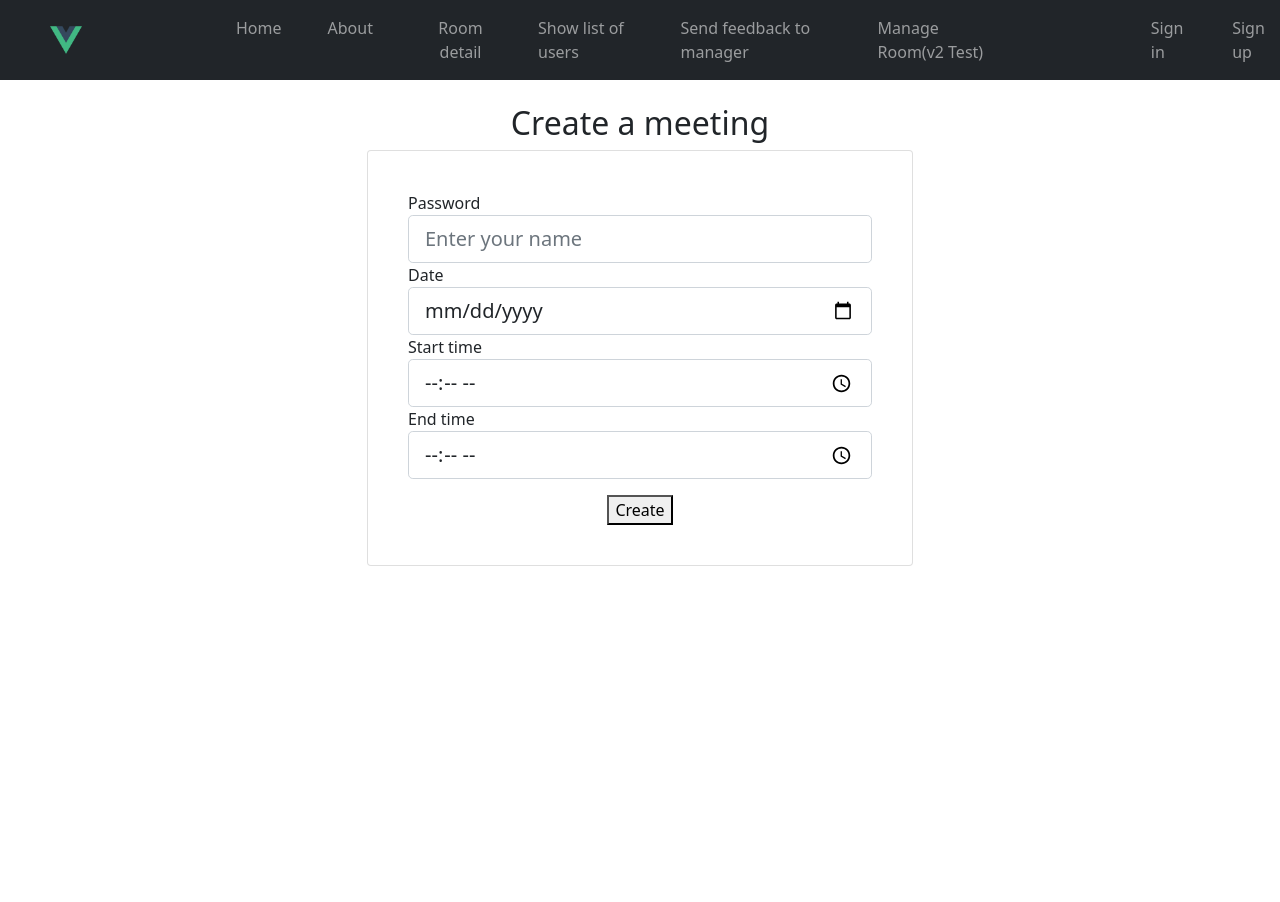
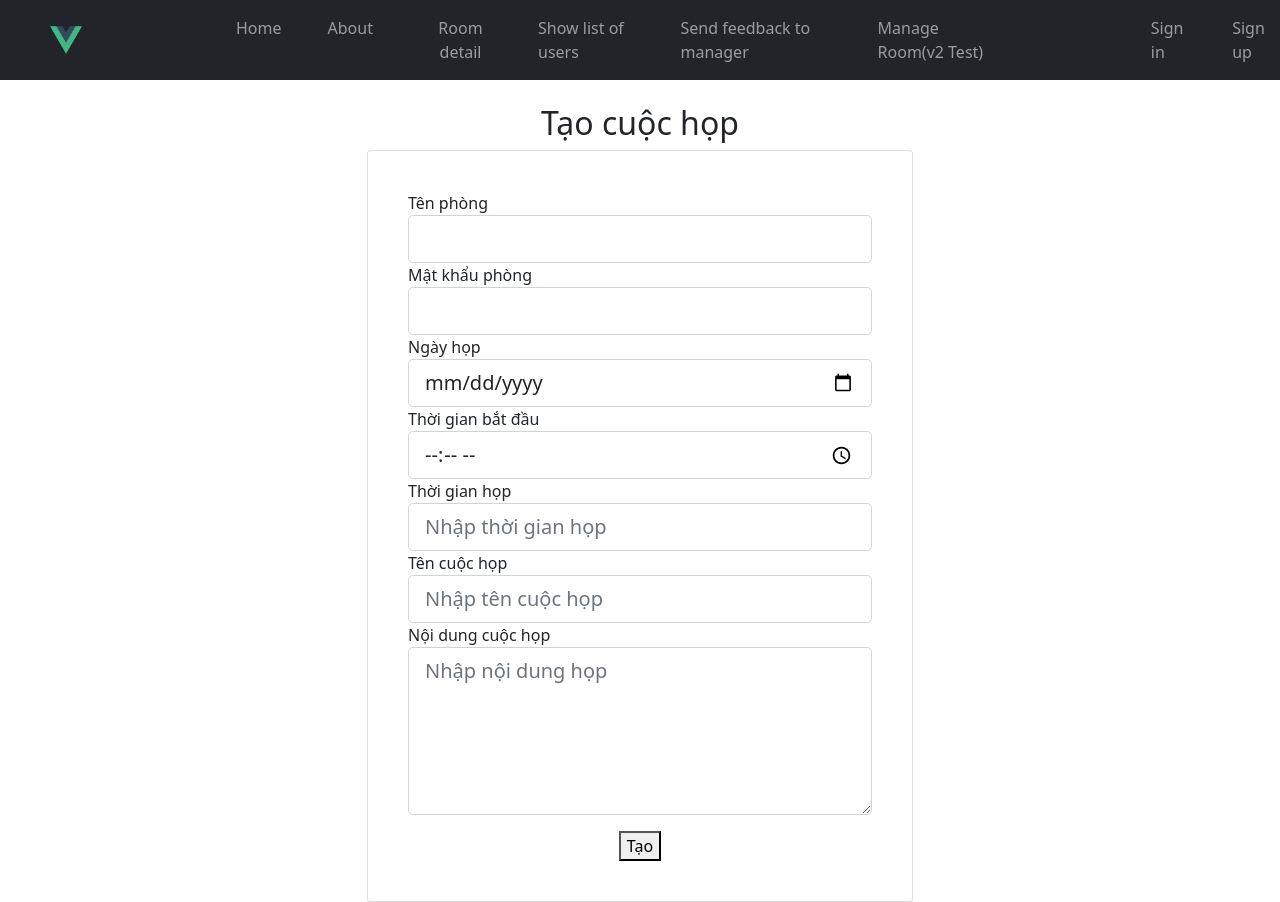
Before and after one commit to idiosyncrasy00/Group2Proj, a Vue app in the folder client/: page /createMeeting in a window 1280 px wide. Before the commit the page ends 800 px from the top, so only its background shows below. Built offline with nearby package versions, Linux system fonts and the light colour scheme; no server answers; sample sign-in values are in the browser's storage.

Commit message:
Update create Meeting form

```diff
--- a/client/src/views/Room.vue
+++ b/client/src/views/Room.vue
@@ -14,7 +14,7 @@
             <!-- BEGIN SEARCH INPUT -->
 
             <div class="input-group">
-              <input type="text" class="form-control" placeholder="Room Name" v-model="searchValues.roomName">
+              <input type="text" class="form-control" placeholder="Danh sách phòng" v-model="searchValues.roomName">
               <span class="input-group-btn">
 
               </span>
@@ -33,18 +33,17 @@
               <table class="table table-hover">
                 <tbody>
                 <tr v-for="room in searchRooms"
-									:key="room.ID">
+									:key="room.roomName">
                   <td class="image"><img src="../assets/logo.png" alt=""></td>
                   <td class="product">
                     <strong>{{room.roomName}}</strong>
-                    <br>Thể tích:{{room.capacity}}
+                    <br>Sức chứa: {{room.capacity}} người
                     <br>Trang thiết bị:{{room.facilities}}
                     <br>Trạng thái:{{room.status}}
-                    <br>{{searchValues.roomName}}
                   </td>
                   <span class="input-group-btn">
                   <button class="btn btn-primary" type="button" v-if="room.status != 'Bảo trì'" >
-                    <router-link to="/createMeeting">
+											<router-link :to="{ name: 'createMeeting', params: {id: room.roomName} }">
 															<h5 class="card-title text-center text-dark">
 																Đặt phòng
 															</h5>
@@ -71,7 +70,7 @@
 </template>
 
 <script>
-import axios from "axios";
+//import axios from "axios";
 export default {
   name: "room",
   components: {},
@@ -83,7 +82,7 @@ export default {
       },
       rooms: [
         { id: 1, roomName:"Phong A",capacity: 11,facilities:"Có đồ A,B,C", status: "Bảo trì" },
-				{ id: 2, roomName:"Nha bep",capacity: 13,facilities:"Có đồ A,B,C", status: "Bảo trì" },
+				{ id: 2, roomName:"Nha bep",capacity: 13,facilities:"Có đồ A,B,C", status: "Bình thường" },
         { id: 4, roomName:"Phong V",capacity: 12,facilities:"Có đồ A,B,C", status: "Bình thường" },
       ],
     };
@@ -103,7 +102,7 @@ export default {
     },
   },
 
-  async created() {
+  /*async created() {
     axios
       .get("/api/rooms/list", {
         headers: {
@@ -118,7 +117,7 @@ export default {
       .catch((err) => {
         console.log(err);
       });
-  },
+  },*/
 };
 </script>
 
--- a/client/src/views/createMeeting.vue
+++ b/client/src/views/createMeeting.vue
@@ -5,7 +5,7 @@
 					<div class="d-table-cell align-middle">
 
 						<div class="text-center mt-4">
-							<h1 class="h2">Create a meeting</h1>
+							<h1 class="h2">Tạo cuộc họp</h1>
 
 						</div>
 
@@ -14,24 +14,35 @@
 								<div class="m-sm-4">
 									<form>
 										<div class="form-group">
-											<label>Password</label>
-											<input class="form-control form-control-lg" type="text" name="name" placeholder="Enter your name">
+											<label>Tên phòng</label>
+											<label  class="form-control form-control-lg">{{id}}</label>
 										</div>
 										<div class="form-group">
-											<label>Date</label>
-											<input class="form-control form-control-lg" type="date" name="company" placeholder="Enter your company name">
+											<label>Mật khẩu phòng</label>
+											<input class="form-control form-control-lg" type="password" name="password">
 										</div>
 										<div class="form-group">
-											<label>Start time</label>
-											<input class="form-control form-control-lg" type="time" name="email" placeholder="Enter your email">
+											<label>Ngày họp</label>
+											<input class="form-control form-control-lg" type="date" name="date" placeholder="Nhập ngày đặt phòng">
 										</div>
 										<div class="form-group">
-											<label>End time</label>
-											<input class="form-control form-control-lg" type="time" name="password" placeholder="Enter password">
+											<label>Thời gian bắt đầu</label>
+											<input class="form-control form-control-lg" type="time" name="startTime" placeholder="Nhập thời gian bắt đầu">
 										</div>
-
+										<div class="form-group">
+											<label>Thời gian họp</label>
+											<input class="form-control form-control-lg" type="number" name="during" placeholder="Nhập thời gian họp">
+										</div>
+                                        <div class="form-group">
+											<label>Tên cuộc họp</label>
+											<input class="form-control form-control-lg" type="text" name="title" placeholder="Nhập tên cuộc họp">
+										</div>
+										<div class="form-group">
+											<label>Nội dung cuộc họp</label>
+											<textarea class="form-control form-control-lg" type="textarea" name="content" placeholder="Nhập nội dung họp" rows="5"></textarea>
+										</div>
 										<div class="text-center mt-3">
-											<button>Create</button>
+											<button>Tạo</button>
 											<!-- <button type="submit" class="btn btn-lg btn-primary">Sign up</button> -->
 										</div>
 									</form>
@@ -47,7 +58,12 @@
 <script>
 export default {
   name: "createMeeting",
-  components: {}
+  components: {},
+  data() {
+    return {
+      id: this.$route.params.id
+    };
+  }
 }
 </script>
 
```
